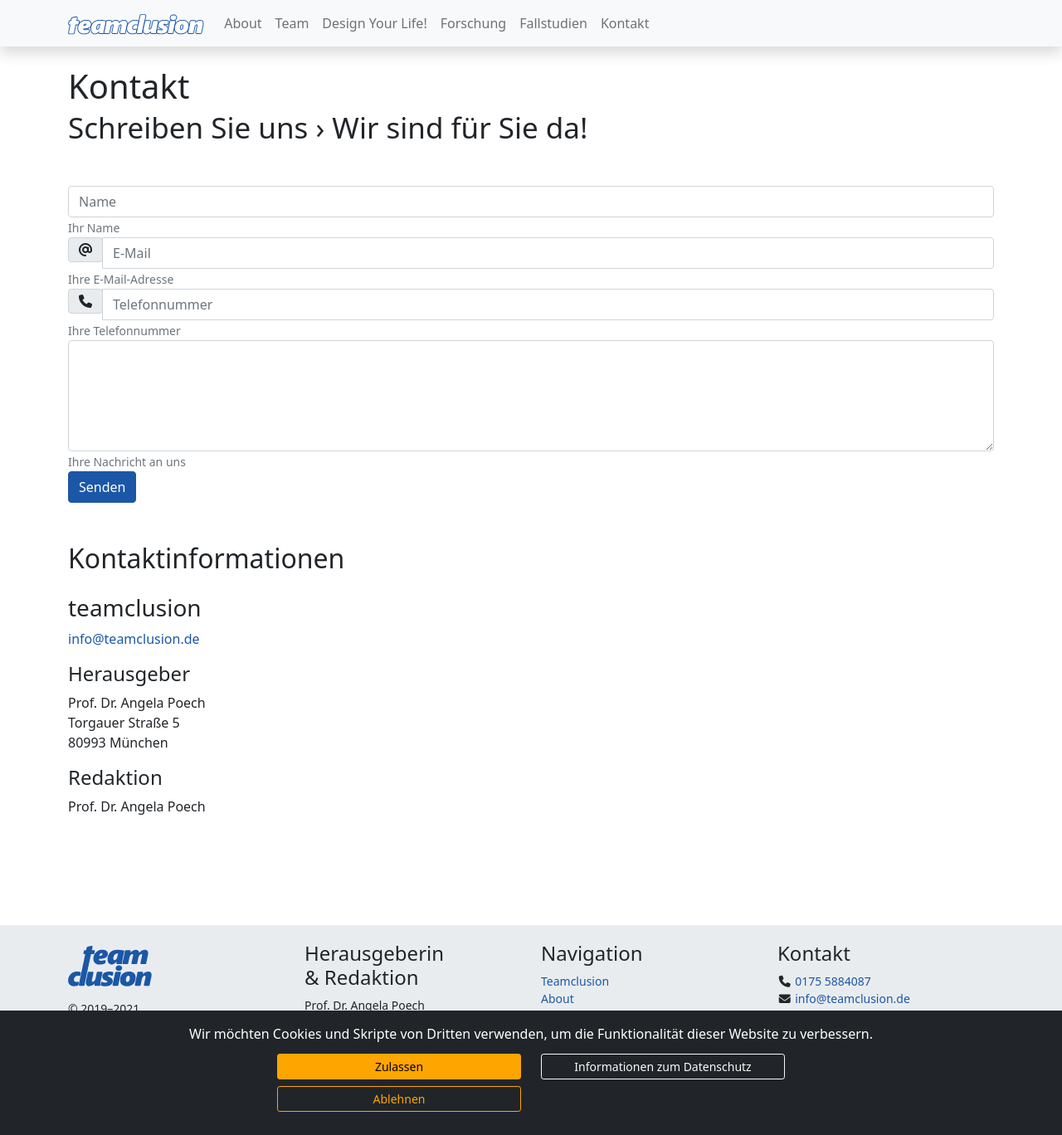
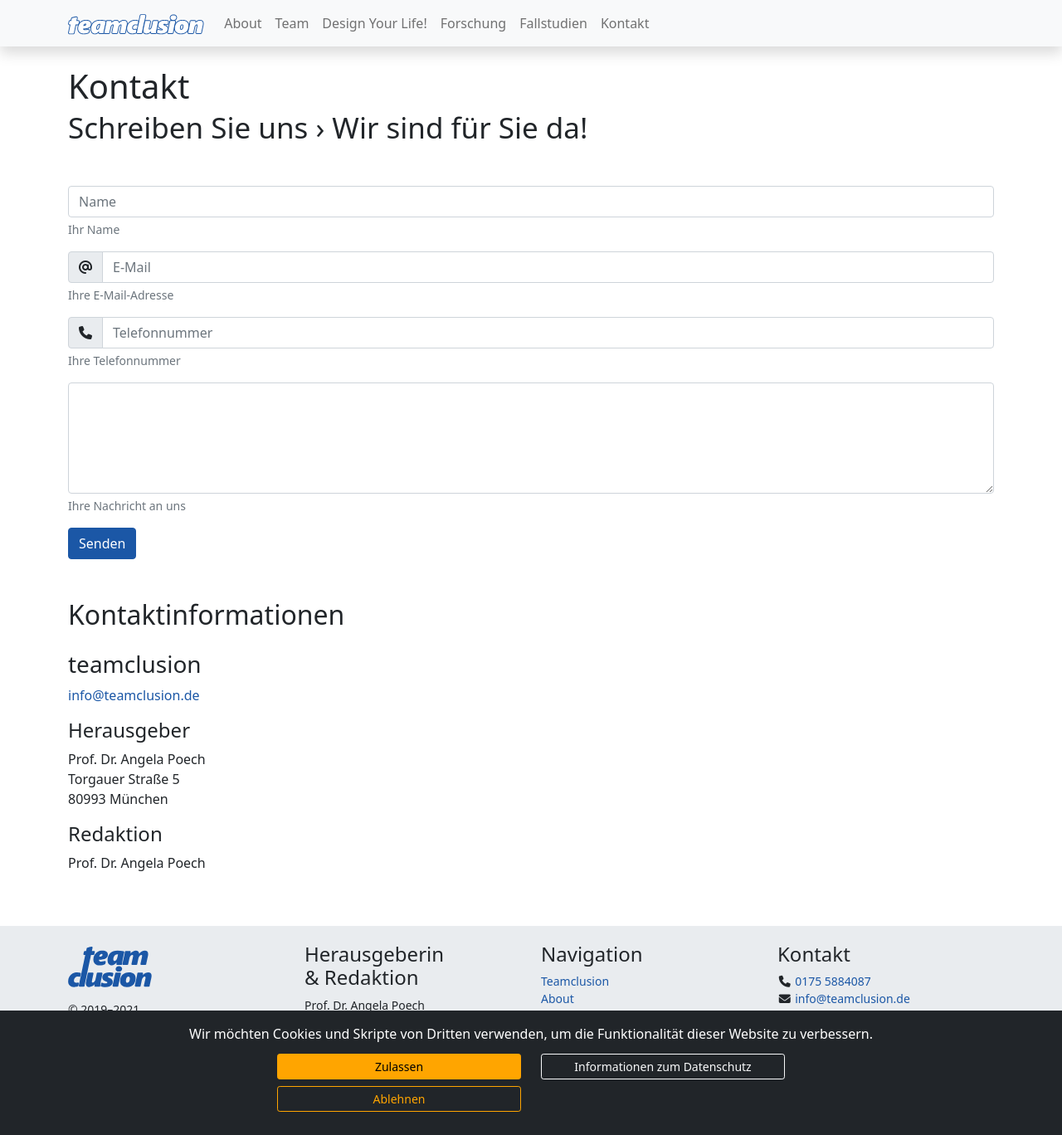
Before and after one commit to teamclusion/website, a Jekyll site: the page built from kontakt.html, in a window 1280 px wide and 1368 px high. Shown: the whole window at 83% size. Built offline with Jekyll 4.4.1, drawn with Linux system fonts in a browser that asks for light colours; nearby versions of some CDN libraries; grey boxes are pictures that could not be loaded.

Commit message:
Formular angepasst

```diff
--- a/kontakt.html
+++ b/kontakt.html
@@ -6,48 +6,43 @@
 
 <!-- https://cloudfour.com/thinks/autofill-what-web-devs-should-know-but-dont/ -->
 
+
 <div class="row">
   <div class="col-lg-12 mb-5">
     <!-- <h2 class="mt-5 mb-4">Wir sind für Sie da!</h2> -->
     <form name="Teamclusion Kontakt" method="POST" data-netlify="true" action="/danke" netlify-honeypot="filter">
+
+      <div class="mb-3">
+        <!-- <label for="name" class="form-label">Ihr Name</label> -->
+        <div class="input-group">
+        <input id="name" name="name" placeholder="Name" type="text" autocomplete="name" aria-describedby="namelHelp" required="required" class="form-control">
+        </div>
+        <div id="nameHelp" class="form-text">Ihr Name</div>
+      </div>
+
+      <div class="mb-3">
+        <!-- <label for="email" class="form-label">Ihre E-Mail-Adresse</label> -->
+        <div class="input-group">
+          <div class="input-group-text"><i class="fa fa-at"></i></div>
+          <input id="email" type="email" class="form-control" placeholder="E-Mail" aria-label="E-Mail" aria-describedby="emailHelp">
+        </div>
+        <div id="emailHelp" class="form-text">Ihre E-Mail-Adresse</div>
+      </div>
+
+      <div class="mb-3">
+        <!-- <label for="tel" class="form-label">Ihre Telefonnummer</label> -->
+        <div class="input-group">
+          <div class="input-group-text"><i class="fa fa-phone"></i></div>
+          <input id="tel" type="tel" class="form-control" placeholder="Telefonnummer" aria-label="Telefonnummer" aria-describedby="telHelp">
+        </div>
+        <div id="tellHelp" class="form-text">Ihre Telefonnummer</div>
+      </div>
+
+      {% comment %}
       <div class="form-group d-none">
-        <!-- <label></label> -->
-        <input id="filter" name="filter" type="text" autocomplete="name" aria-describedby="nameHelpBlock" class="form-control">
-        <span id="nameHelpBlock" class="form-text text-muted">Nicht ausfüllen, wenn Sie ein Mensch sind.</span>
-      </div>
-      <div class="form-group">
-        <!-- <label></label> -->
-        <input id="name" name="name" placeholder="Name" type="text" autocomplete="name" aria-describedby="nameHelpBlock" required="required" class="form-control">
-        <span id="nameHelpBlock" class="form-text text-muted">Ihr Name</span>
-      </div>
-      <div class="form-group">
-        <!-- <label></label> -->
-        <div class="input-group">
-          <div class="input-group-prepend">
-            <div class="input-group-text">
-              <i class="fa fa-at"></i>
-            </div>
-          </div>
-          <input id="email" name="email" placeholder="E-Mail" type="email" autocomplete="home email" aria-describedby="mailHelpBlock" class="form-control">
-        </div>
-        <span id="mailHelpBlock" class="form-text text-muted">Ihre E-Mail-Adresse</span>
-      </div>
-      <div class="form-group">
-        <!-- <label></label>  -->
-        <div class="input-group">
-          <div class="input-group-prepend">
-            <div class="input-group-text">
-              <i class="fa fa-phone"></i>
-            </div>
-          </div>
-          <input id="tel" name="tel" placeholder="Telefonnummer" type="tel" autocomplete="work tel" aria-describedby="telephoneHelpBlock" class="form-control">
-        </div>
-        <span id="telephoneHelpBlock" class="form-text text-muted">Ihre Telefonnummer</span>
-      </div>
-      <div class="form-group d-none">
-        <!-- <label></label> -->
+        <!-- <label for="modul" class="form-label">Welches Modul betrifft Ihr Anliegen?</label> -->
         <div>
-          <select id="modul" name="modul" aria-describedby="modulHelpBlock" class="custom-select">
+          <select id="modul" name="modul" aria-describedby="modulBlock" class="custom-select">
             <option value="keineAuswahl">bitte Modul wählen</option>
             {% for item in site.data.programme.primaer %}
             <option value="{{ item.kurz }}">{{ item.kurz }} – {{ item.modul }}</option>
@@ -57,19 +52,24 @@
             <option value="{{ item.kurz }}">{{ item.kurz }} – {{ item.modul }}</option>
             {% endfor %}
           </select>
-          <span id="modulHelpBlock" class="form-text text-muted">Welches Modul betrifft Ihr Anliegen?</span>
+          <div id="modulBlock" class="form-text text-muted">Welches Modul betrifft Ihr Anliegen?</div>
         </div>
       </div>
-      <div class="form-group">
-        <!-- <label></label> -->
-        <textarea id="Ihr Anliegen" name="Ihr Anliegen" cols="40" rows="5" aria-describedby="Ihr AnliegenHelpBlock" required="required" class="form-control"></textarea>
-        <span id="Ihr AnliegenHelpBlock" class="form-text text-muted">Ihre Nachricht an uns</span>
+      {% endcomment %}
+
+      <div class="mb-3">
+        <!-- <label for="modul" class="form-label">Ihre Nachricht an uns</label> -->
+        <textarea id="IhrAnliegen" name="Ihr Anliegen" cols="40" rows="5" aria-describedby="IhrAnliegenBlock" required="required" class="form-control"></textarea>
+        <div id="IhrAnliegenHelp" class="form-text">Ihre Nachricht an uns</div>
       </div>
-      <div class="form-group">
+
         <button name="submit" type="submit" class="btn btn-primary">Senden</button>
-      </div>
+
     </form>
   </div>
+
+
+
   <div class="col-lg-12">
     <h2 class="mb-4">Kontaktinformationen</h2>
 
```
